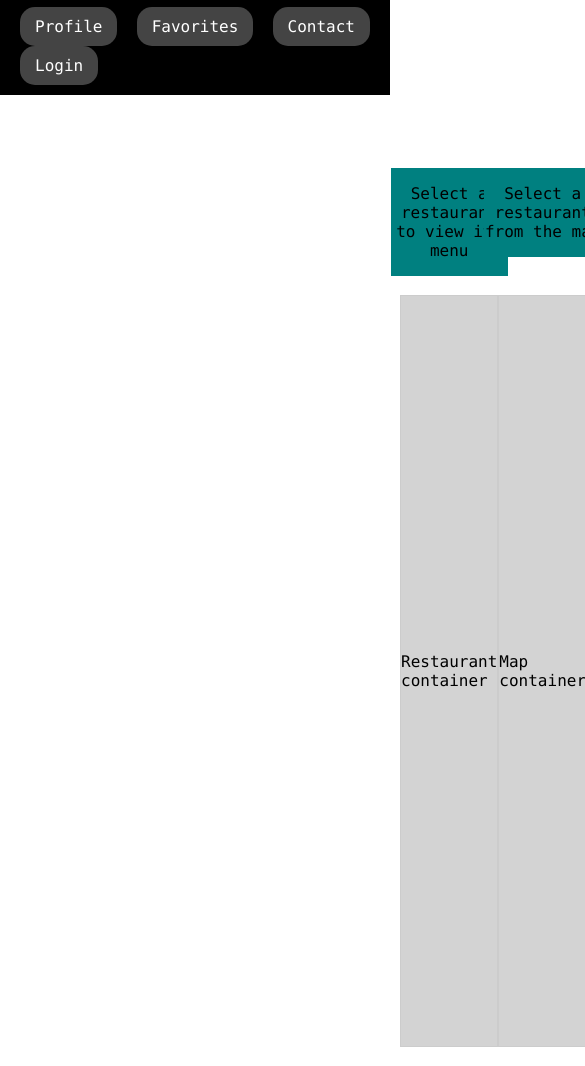
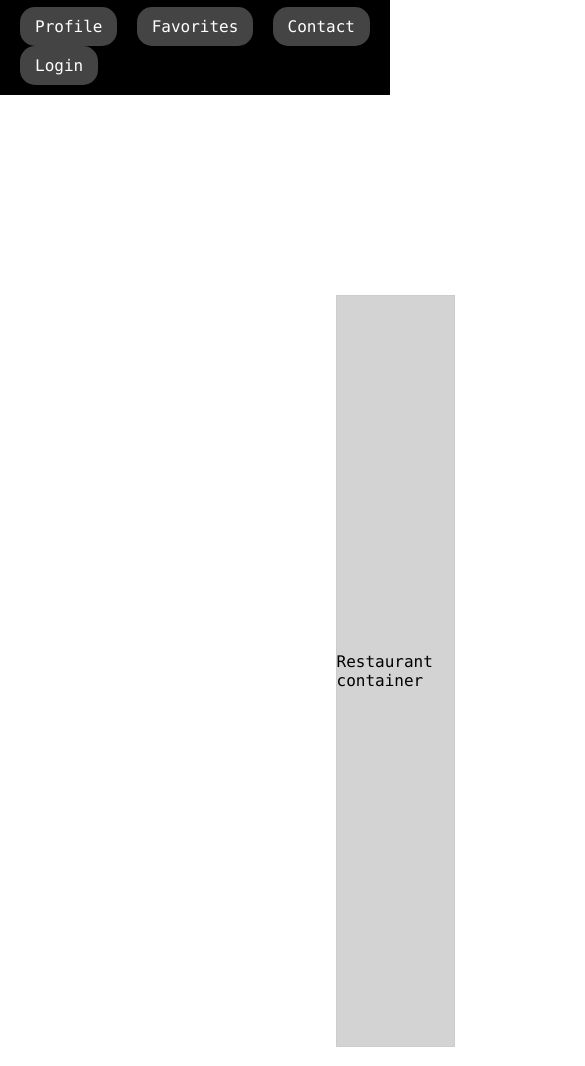
Before and after one commit to Stainamou/WSK, a website: page yksilötehtävä/index.html in a window 390 px wide. Shown: the part 129-1195 px from the top of the page, 585 px wide, since content can reach past the window. Drawn offline with Linux system fonts and the light colour scheme.

Commit message:
small fix

```diff
--- a/yksilötehtävä/css/styles.css
+++ b/yksilötehtävä/css/styles.css
@@ -78,3 +78,20 @@ body {
   text-align: center;
   background-color: teal;
 }
+
+@media (max-width: 768px) {
+  .container-wrapper {
+    flex-direction: column;
+    align-items: center;
+  }
+
+  .container, .map-container {
+    max-width: 90%;
+    margin-bottom: 20px;
+  }
+
+  #menu-details, #map-details {
+    width: 90%;
+    top: 10px;
+  }
+}
```
